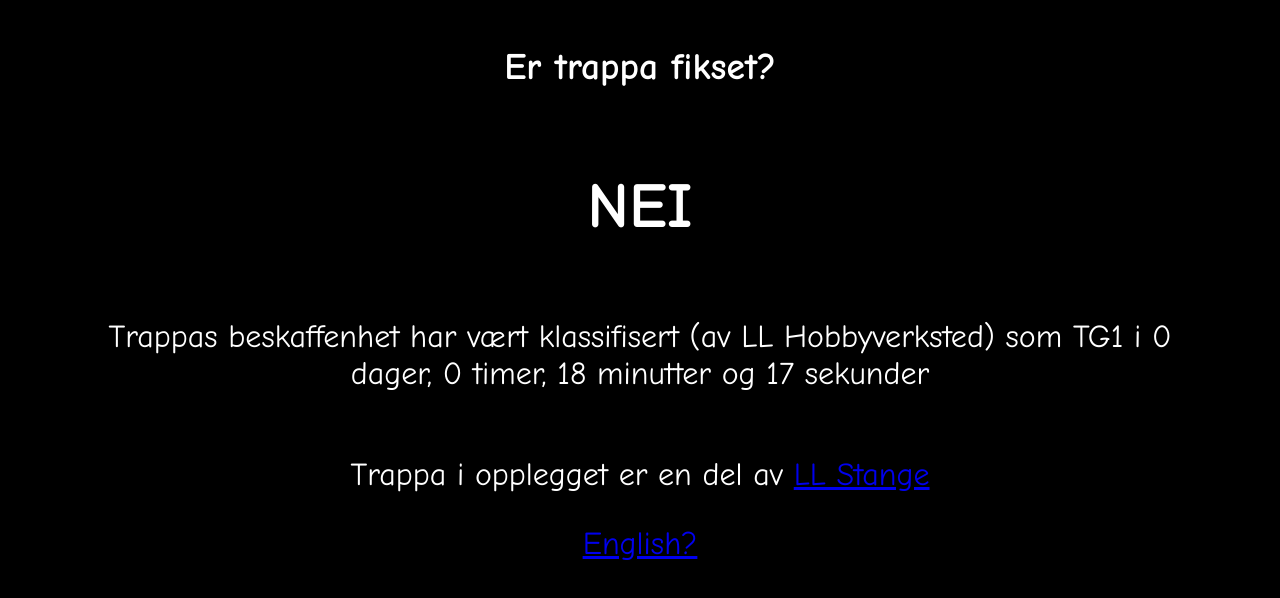
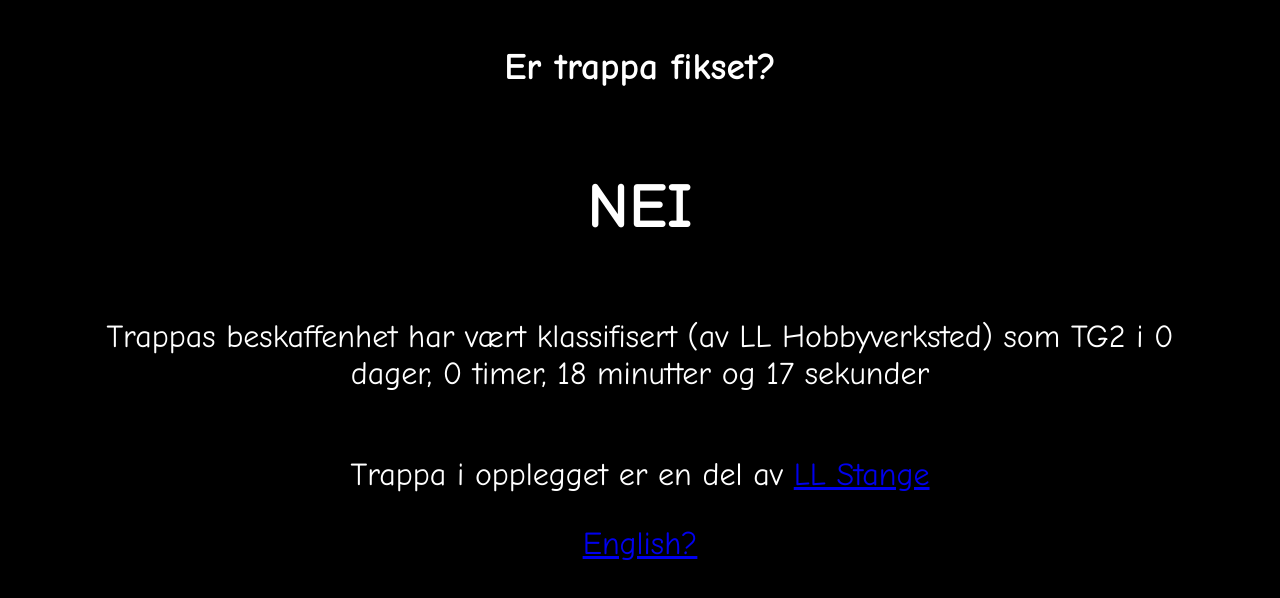
Before and after one commit to Egentlig/trappa.opplegget.no, a plain HTML site: page index.html in a window 1280 px wide. Drawn offline with Linux system fonts and the light colour scheme.

Commit message:
Update index.html

```diff
--- a/index.html
+++ b/index.html
@@ -101,7 +101,7 @@
             // what's left is seconds
             var seconds = Math.floor(delta % 60);  // in theory the modulus is not required
 
-            timerText.innerText = `Trappas beskaffenhet har vært klassifisert (av LL Hobbyverksted) som TG1 i ${days} dag${days !== 1 ? "er" : ""}, ${hours} time${hours !== 1 ? "r" : ""}, ${minutes} minutt${minutes !== 1 ? "er" : ""} og ${seconds} sekund${seconds !== 1 ? "er" : ""}`;
+            timerText.innerText = `Trappas beskaffenhet har vært klassifisert (av LL Hobbyverksted) som TG2 i ${days} dag${days !== 1 ? "er" : ""}, ${hours} time${hours !== 1 ? "r" : ""}, ${minutes} minutt${minutes !== 1 ? "er" : ""} og ${seconds} sekund${seconds !== 1 ? "er" : ""}`;
             timerWrapper.classList.remove("hide");
         }, 1000);
     });
```
